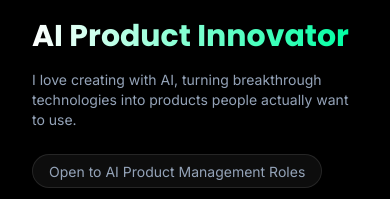
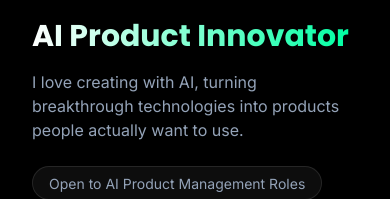
Before and after one commit to sidharth-n/new-portfolio, a React (Vite) app: page / in a window 390 px wide. Shown: the part 310-509 px from the top of the page. Built offline with nearby package versions, Linux system fonts and the light colour scheme.

Commit message:
update subtext size in hero section

```diff
--- a/src/components/ui/SplineSceneBasic.tsx
+++ b/src/components/ui/SplineSceneBasic.tsx
@@ -119,7 +119,7 @@ export function SplineSceneBasic({ setActiveSection }: SplineHeroProps) {
               <span className="text-gradient">AI Product Innovator</span>
             </h1>
 
-            <p className="text-sm md:text-subheading text-secondary-slate mb-6 md:mb-8 max-w-xl">
+            <p className="text-base md:text-subheading text-secondary-slate mb-6 md:mb-8 max-w-xl">
               I love creating with AI, turning breakthrough technologies into
               products people actually want to use.
             </p>
```
